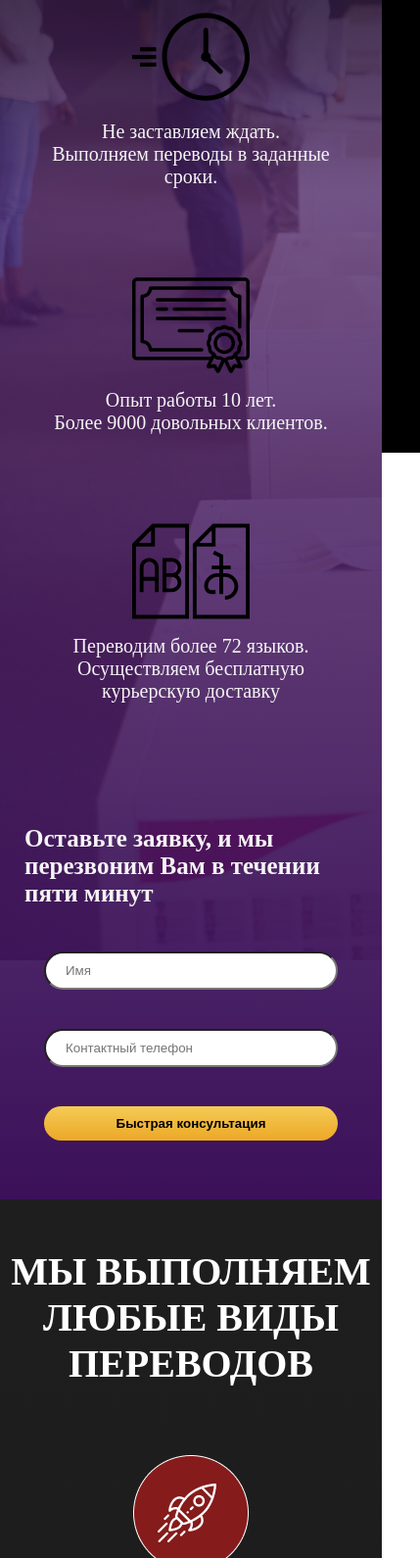
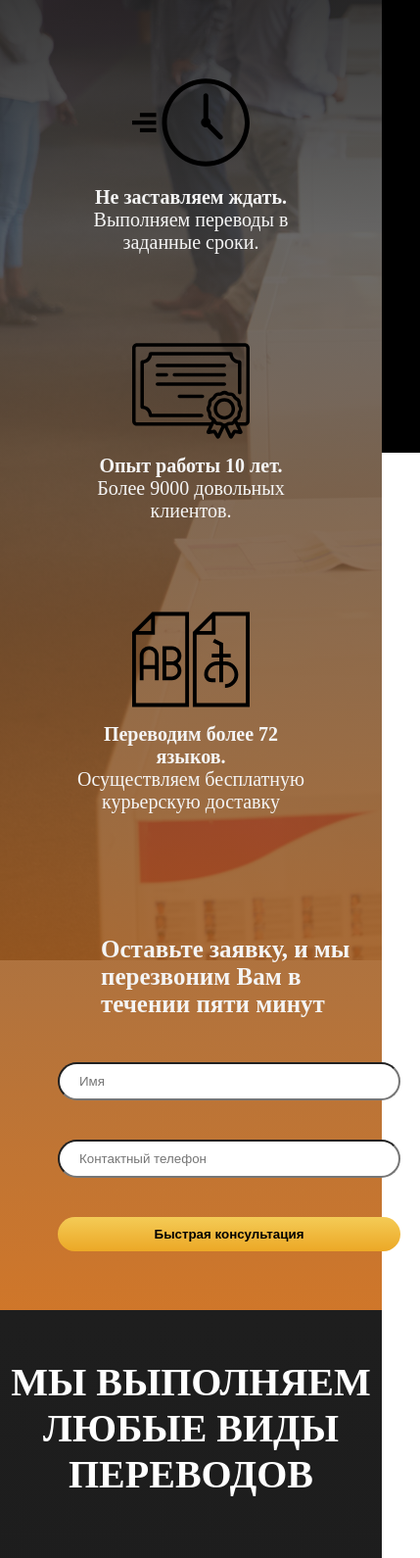
Before and after one commit to Jencansee/translation-website, a plain HTML site: page index.html in a window 390 px wide. Shown: the part 382-1972 px from the top of the page at 98% size, 429 px wide, since content can reach past the window. Drawn offline with Linux system fonts and the light colour scheme; a web font is replaced by a local one.

Commit message:
Changed color of hero section from purple gradient to orange. Fixed Attach File input from text to file, also fixed some issue with mobile version of the site. Added animation transition in recommend-companies grid

```diff
--- a/index.html
+++ b/index.html
@@ -31,20 +31,21 @@
         </nav>
     </header>
     <section class="hero">
+        <div class="hero-wrap">
         <h1 style="display: none;">Переводческое бюро JNCXNS</h1>
         <h2>Закажите профессиональный перевод <br> с гарантией результата</h2>
         <div class="garanty-container">
             <div class="garanty">
                 <img class='garanty-img' src="srcs/img/icons/clock.svg" width="120" height="120" alt="">
-            <p>Не заставляем ждать. <br> Выполняем переводы в заданные сроки.</p>
+            <p><span>Не заставляем ждать.</span> <br> Выполняем переводы в заданные сроки.</p>
             </div>
             <div class="garanty">
                 <img class='garanty-img' src="srcs/img/icons/certificate.svg" width="120" height="120" alt="">
-            <p>Опыт работы 10 лет. <br> Более 9000 довольных клиентов.</p>
+            <p><span>Опыт работы 10 лет.</span> <br> Более 9000 довольных клиентов.</p>
             </div>
             <div class="garanty">
                 <img class='garanty-img' src="srcs/img/icons/translation.svg" width="120" height="120" alt="">
-            <p>Переводим более 72 языков. <br> Осуществляем бесплатную курьерскую доставку</p>
+            <p><span>Переводим более 72 языков.</span> <br> Осуществляем бесплатную курьерскую доставку</p>
             </div>
         </div>
         <form class='hero-form'action="POST">
@@ -55,6 +56,7 @@
             <input class="btn-hero btn-form"type="submit" value="Быстрая консультация">
         </div>
         </form>
+    </div>
     </section>
     <section class="advantages-section" id="advantages">
         <h3>МЫ ВЫПОЛНЯЕМ ЛЮБЫЕ ВИДЫ ПЕРЕВОДОВ</h3>
@@ -226,7 +228,7 @@
                         <input type="text" name="target-lang" id="target-lang" placeholder="Чешский">
                     </label>
                     <label for="drop-doc">Прикрепить документ
-                        <input type="text" name="drop-doc" id="drop-doc">
+                        <input type="file" name="drop-doc" id="drop-doc">
                     </label>
                 </div>
                         <input class="full-length" type="submit" value="Отправить">
--- a/srcs/styles/_body.scss
+++ b/srcs/styles/_body.scss
@@ -1,6 +1,6 @@
 .hero {
     min-height: 95vh;
-    background: linear-gradient(180deg, #000 1.49%, #4B2368C2 32.74%, #3A0F58 101.49%), url(../img/backmain.jpg) no-repeat;
+    background: linear-gradient(180deg, #000, #424242C9 32.74%, #CC660EE3 101.49%), url(../img/backmain.jpg) no-repeat;
     color: #f4f4f4;
     h2 {
         font-size: $header2;
@@ -9,26 +9,37 @@
     }
 }
 
+.hero-wrap {
+    width: 80%;
+    margin: 0 auto;
+}
+
 .garanty-container {
     @include flex(row, center, center);
     flex-wrap: wrap;
     font-size: $bodysize;
-    padding: 10rem 0rem;
+    padding: 15rem 0rem;
 
 .garanty{
-    padding: 5rem;
+    padding: 0 5rem;
     text-align: center;
-}
+    span {
+        font-weight: bold;
+        }
+    }
 }
 
 .hero-form {
     @include flex(column, center, center);
     flex-wrap: wrap;
-    padding: 0 0 2rem 0;
+    padding: 0 0 4rem 0;
 }
 
 .input-container {
     text-align: center;
+    input{
+        width: 35rem;
+    }
     input[type=submit] {
         border:0 none;
         cursor:pointer;
@@ -119,6 +130,7 @@
 
 .recom-company {
     fill: $gray;
+    transition: all ease-in-out 0.4s;
     &:hover {
         fill:#f4cb56;
     }
@@ -209,6 +221,10 @@
     flex-wrap: nowrap;
 }
 
+.send-order input[type=file]{
+    border: 2px solid #b5b5b5;
+}
+
 .burger {
     display: none;
 }
--- a/srcs/styles/_mobile.scss
+++ b/srcs/styles/_mobile.scss
@@ -89,7 +89,7 @@
 
 @media screen and (max-width:650px) {
     .hero h2 {
-        font-size: 3.6rem;
+        font-size: 4rem;
     }
     .translation-type{
         padding: 2rem;
@@ -103,4 +103,13 @@
     .right-box{
         text-align: start !important;
     }
+    .send-order h5{
+        padding: 1rem;
+    }
+    .advantages-section h3 {
+        padding: 5rem 1rem;
+    }
+    .footer-text {
+        padding: 2rem;
+    }
 }
```
Also changed, not shown: srcs/styles/style.css, 1 other file.
